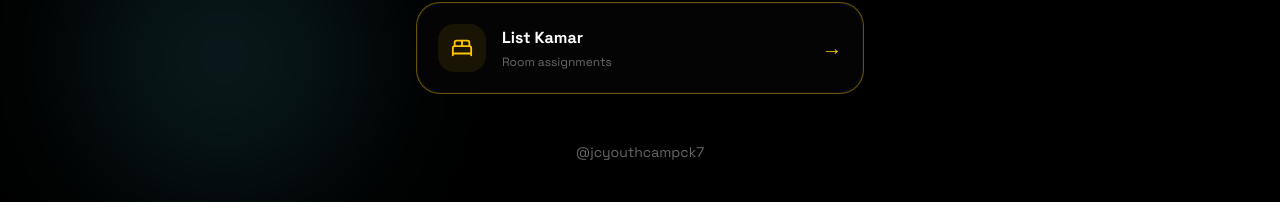
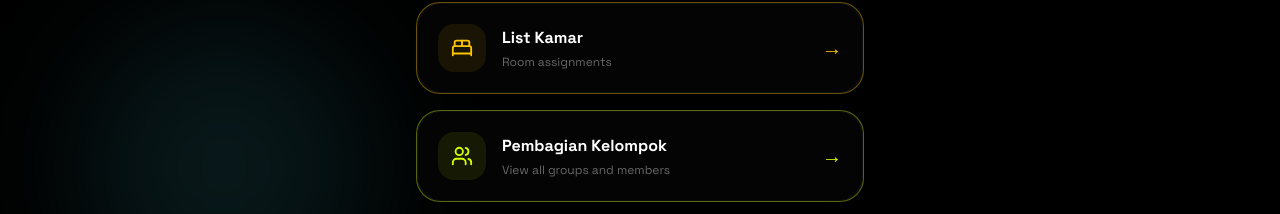
Before and after one commit to Johovenn/Overflow, a Next.js app: page /links in a window 1280 px wide. Shown: the part 738-952 px from the top of the page. Built offline with nearby package versions, Linux system fonts and the light colour scheme.

Commit message:
add group member link

```diff
--- a/app/links/page.tsx
+++ b/app/links/page.tsx
@@ -6,6 +6,7 @@ import {
 	Images,
 	ShieldCheck,
 	BedDouble,
+	Users,
 } from "lucide-react";
 import { LinkCard } from "../components/LinkCard";
 
@@ -76,6 +77,15 @@ export default function LinksPage() {
 						icon={BedDouble}
 						external
 					/>
+
+					<LinkCard
+						title="Pembagian Kelompok"
+						description="View all groups and members"
+						href="https://drive.google.com/file/d/135dIY-gfo5jp6p1MzaJLOkGSZhWZJrgs/view?usp=sharing"
+						color="#d4ff00"
+						icon={Users}
+						external
+					/>
 				</div>
 
 				<p className="mt-12 text-sm text-white/40">
```
